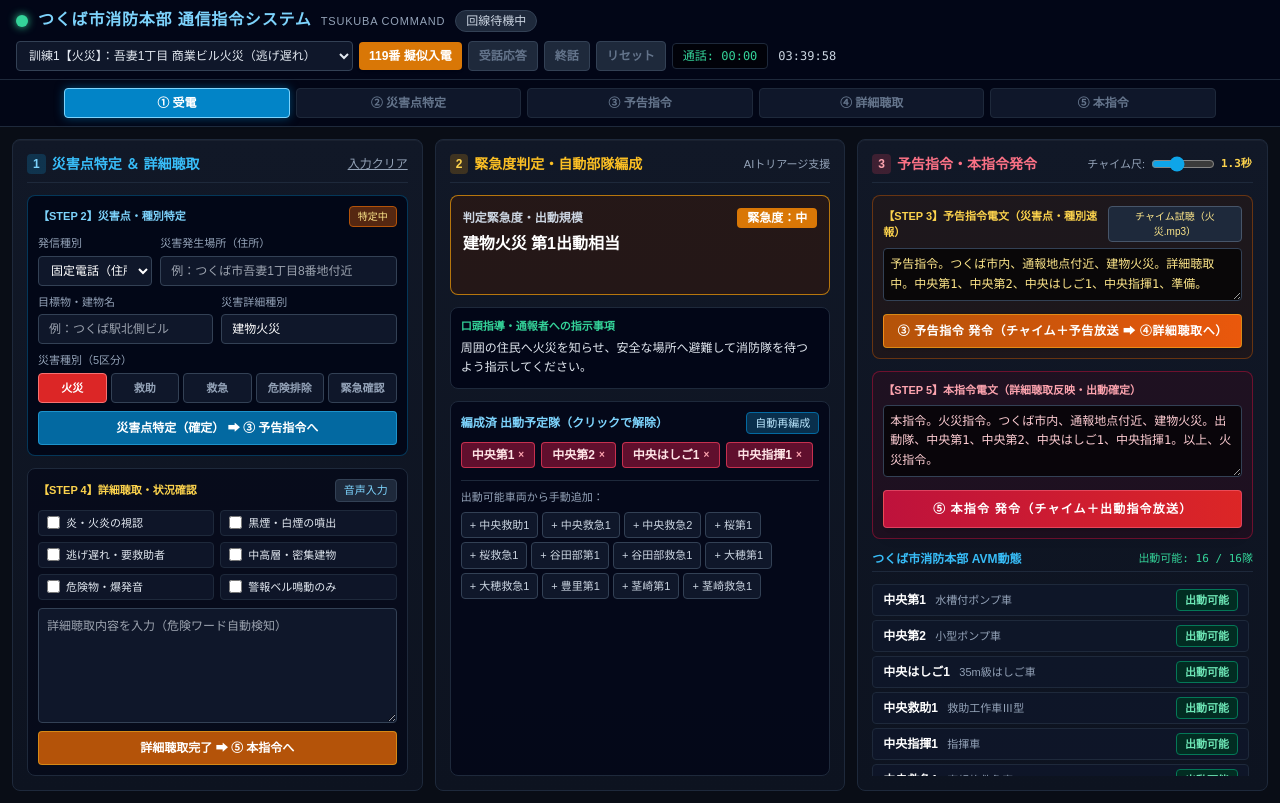
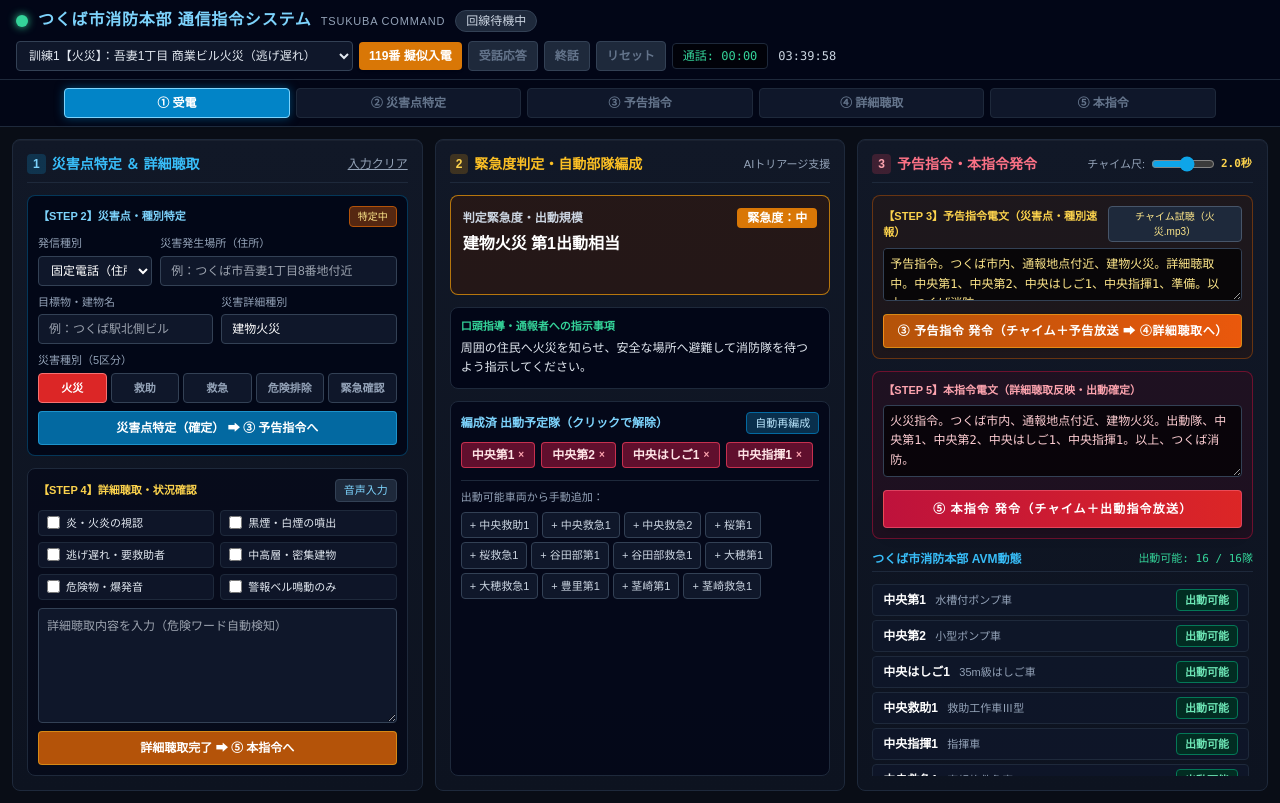
Before and after one commit to tchldgs-admin/em-call, a plain HTML site: page index.html in a window 1280 px wide. Drawn offline with nearby package versions, Linux system fonts and the light colour scheme.

Commit message:
feat: 指令放送の開始・終了文言をつくば消防実機仕様へ調整しチャイム初期再生尺を2秒に変更

```diff
--- a/index.html
+++ b/index.html
@@ -232,8 +232,8 @@
         </h2>
         <div class="flex items-center gap-1.5 text-[11px]">
           <span class="text-slate-400">チャイム尺:</span>
-          <input id="chimeCutDuration" type="range" min="0.6" max="2.5" step="0.1" value="1.3" oninput="updateCutDurationLabel()" class="w-16 accent-sky-500 cursor-pointer" />
-          <span id="chimeCutLabel" class="font-mono text-amber-300 font-bold w-8">1.3秒</span>
+          <input id="chimeCutDuration" type="range" min="0.6" max="3.0" step="0.1" value="2.0" oninput="updateCutDurationLabel()" class="w-16 accent-sky-500 cursor-pointer" />
+          <span id="chimeCutLabel" class="font-mono text-amber-300 font-bold w-8">2.0秒</span>
         </div>
       </div>
 
@@ -436,7 +436,7 @@
           currentChimeAudio = null;
         }
 
-        const cutSec = parseFloat(document.getElementById('chimeCutDuration').value) || 1.3;
+        const cutSec = parseFloat(document.getElementById('chimeCutDuration').value) || 2.0;
         const rawPath = CHIME_FILES[typeKey] || CHIME_FILES.fire;
         const audio = new Audio(encodeURI(rawPath));
         currentChimeAudio = audio;
@@ -1045,7 +1045,7 @@
       updateDispatchTexts();
     }
 
-    // 予告指令電文と本指令電文の同時自動組み立て
+    // 予告指令電文と本指令電文の自動組み立て
     function updateDispatchTexts() {
       const meta = DISASTER_TYPES[currentDisasterType];
       const address = document.getElementById('inputAddress').value.trim() || 'つくば市内、通報地点付近';
@@ -1060,11 +1060,13 @@
       const landmarkPart = landmark ? `目標、${landmark}。` : '';
       const unitsPart = unitNames ? `出動隊、${unitNames}。` : '出動隊、直近隊。';
 
-      const noticeText = `予告指令。${address}、${landmarkPart}${subType}。詳細聴取中。${unitNames || '直近隊'}、準備。`;
+      // STEP 3: 予告指令文
+      const noticeText = `予告指令。${address}、${landmarkPart}${subType}。詳細聴取中。${unitNames || '直近隊'}、準備。以上、つくば消防。`;
       document.getElementById('noticeDispatchText').value = noticeText;
 
+      // STEP 5: 本指令文（「本指令」を省き指令種別から開始・最後は「以上、つくば消防」）
       const memoShort = memo ? `${memo.slice(0, 48)}${memo.length > 48 ? '…' : ''}との通報。` : '';
-      const mainText = `本指令。${meta.directive}。${address}、${landmarkPart}${subType}。${memoShort}${unitsPart}以上、${meta.directive}。`;
+      const mainText = `${meta.directive}。${address}、${landmarkPart}${subType}。${memoShort}${unitsPart}以上、つくば消防。`;
       document.getElementById('mainDispatchText').value = mainText;
     }
 
```
